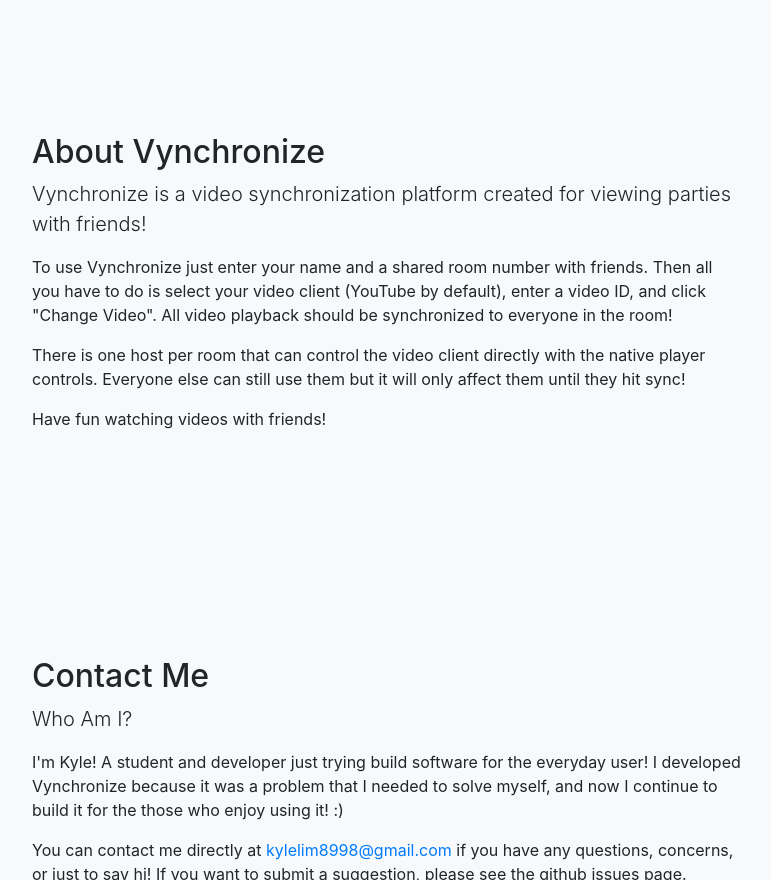
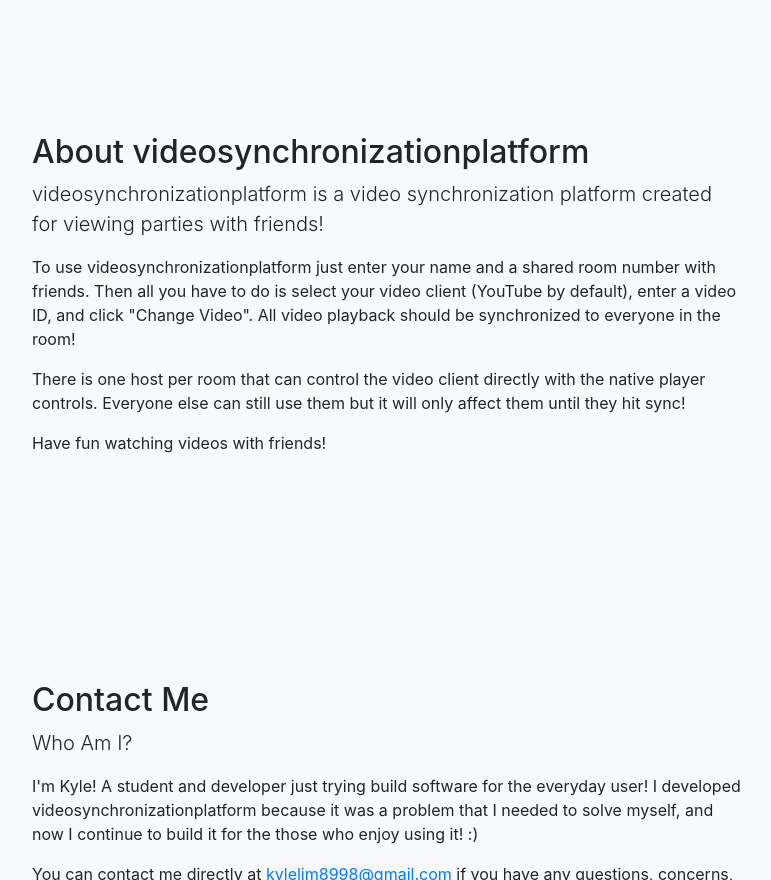
Before and after one commit to naumanjabbar/vynvhronize, a website with bundled scripts: page index.html in a window 1280 px wide. Shown: the part 1920-2800 px from the top of the page, without its empty margins (253-1024 px from the left). Built offline with nearby package versions, Linux system fonts and the light colour scheme; a script that the page names is missing; files whose address does not match are found by name.

Commit message:
Update index.html

```diff
--- a/index.html
+++ b/index.html
@@ -20,7 +20,7 @@
     <meta name="description" content="">
     <meta name="author" content="">
 
-    <title>Vynchronize</title>
+    <title>videosynchronizationplatform</title>
 
     <!-- Bootstrap core CSS -->
     <link href="css/bootstrap.min.css" rel="stylesheet">
@@ -52,7 +52,7 @@
     <!-- Navigation -->
     <nav class="navbar navbar-expand-lg navbar-dark bg-dark fixed-top">
         <div class="container">
-            <a class="navbar-brand js-scroll-trigger" href="#Home"><img src="img/logo.png" alt="Vynchronize logo" height="40" width="40"> Vynchronize</a>
+            <a class="navbar-brand js-scroll-trigger" href="#Home"><img src="img/logo.png" alt="Vynchronize logo" height="40" width="40"> videosynchronizationplatform</a>
             <button class="navbar-toggler" type="button" data-toggle="collapse" data-target="#navbarResponsive" aria-controls="navbarResponsive" aria-expanded="false" aria-label="Toggle navigation">
           <span class="navbar-toggler-icon"></span>
         </button>
@@ -369,9 +369,9 @@
                 <div class="container">
                     <div class="row">
                         <div class="col-lg-8 mx-auto">
-                            <h2>About Vynchronize</h2>
-                            <p class="lead">Vynchronize is a video synchronization platform created for viewing parties with friends!</p>
-                            <p> To use Vynchronize just enter your name and a shared room number with friends. Then all you have to do is select your video client (YouTube by default), enter a video ID, and click "Change Video". All video playback should
+                            <h2>About videosynchronizationplatform</h2>
+                            <p class="lead">videosynchronizationplatform is a video synchronization platform created for viewing parties with friends!</p>
+                            <p> To use videosynchronizationplatform just enter your name and a shared room number with friends. Then all you have to do is select your video client (YouTube by default), enter a video ID, and click "Change Video". All video playback should
                                 be synchronized to everyone in the room! </p>
                             <p> There is one host per room that can control the video client directly with the native player controls. Everyone else can still use them but it will only affect them until they hit sync!</p>
                             <p> Have fun watching videos with friends!</p>
@@ -389,7 +389,7 @@
                         <div class="col-lg-8 mx-auto">
                             <h2>Contact Me</h2>
                             <p class="lead">Who Am I?</p>
-                            <p> I'm Kyle! A student and developer just trying build software for the everyday user! I developed Vynchronize because it was a problem that I needed to solve myself, and now I continue to build it for the those who enjoy using
+                            <p> I'm Kyle! A student and developer just trying build software for the everyday user! I developed videosynchronizationplatform because it was a problem that I needed to solve myself, and now I continue to build it for the those who enjoy using
                                 it! :)</p>
                             <p> You can contact me directly at <a href="mailto:kylelim8998@gmail.com?Subject=Vynchronize">kylelim8998@gmail.com</a> if you have any questions, concerns, or just to say hi! If you want to submit a suggestion, please see the
                                 github issues page.</p>
@@ -409,7 +409,7 @@
     <!-- Footer -->
     <footer id="footer" class="py-5 bg-dark footer">
         <div class="container">
-            <p class="m-0 text-center text-white">Copyright &copy; Vynchronize 2018</p>
+            <p class="m-0 text-center text-white">Copyright &copy; videosynchronizationplatform 2020</p>
         </div>
         <!-- /.container -->
     </footer>
```
